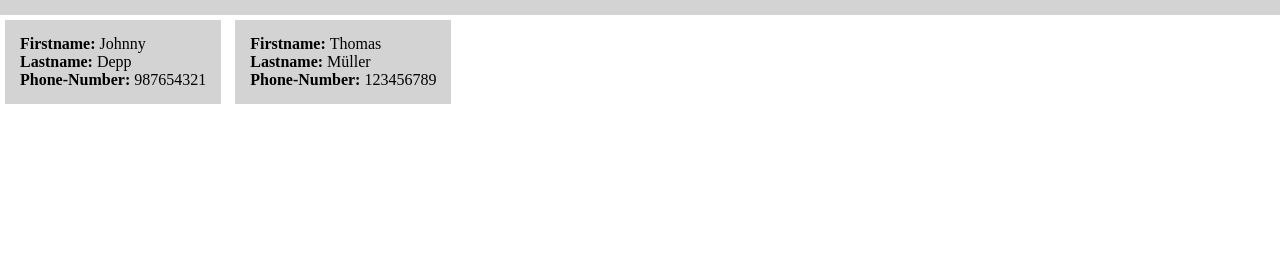
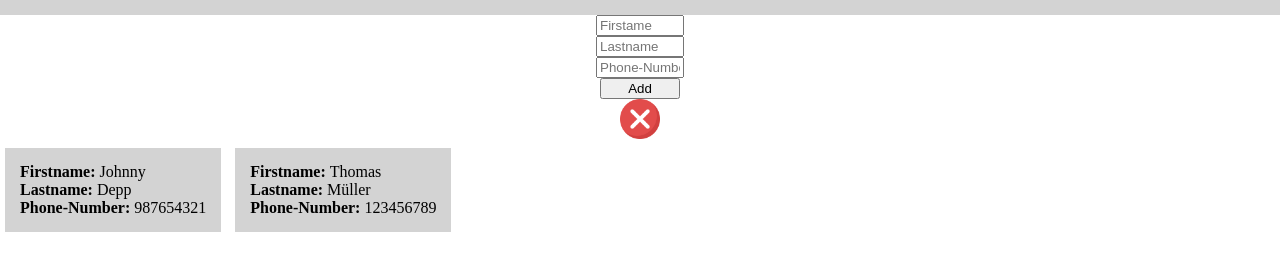
Before and after one commit to oCVamous/CRUD-App, a plain HTML site: page index.html in a window 1280 px wide. Both pictures are taken after a click on the picture 1089 px from the left and 39 px from the top of the page. Shown: the part 65-336 px from the top of the page. Drawn offline with Linux system fonts and the light colour scheme.

Commit message:
some styling

```diff
--- a/index.html
+++ b/index.html
@@ -4,7 +4,7 @@
     <meta charset="UTF-8">
     <meta http-equiv="X-UA-Compatible" content="IE=edge">
     <meta name="viewport" content="width=device-width, initial-scale=1.0">
-    <title>Kontaktbuch</title>
+    <title>Contacts</title>
 
     <script src="script.js"></script>
     <link rel="stylesheet" href="style.css">
--- a/script.js
+++ b/script.js
@@ -36,10 +36,24 @@ function addUser() {
 
 function templateNewUser() {
     document.getElementById('newUser').classList.remove('d-none');
-    return `
-        <input placeholder="name" id="newFirstName" type="text">
-        <input placeholder="name" id="newLastName type="text">
-        <input placeholder="name" id="newPhoneNumber" type="text">
-        <button>Add</button>
+    let newUser = document.getElementById('newUser');
+    newUser.innerHTML +=
+    `   <div id="firstname-box">
+            <input class="input" placeholder="Firstame" id="newFirstName" type="text">
+        </div>
+
+        <div id="lastname-box">
+            <input class="input" placeholder="Lastname" id="newLastName type="text">
+        </div>
+
+        <div id="phoneNumber-box">
+            <input class="input" placeholder="Phone-Number" id="newPhoneNumber" type="text">
+        </div>
+
+        <button class="input" >Add</button>
+
+        <div id="close-box">
+            <img onclick="addUser()" class="icon" src="img/cancel.png" alt="">
+        </div>
     `;
 }
--- a/style.css
+++ b/style.css
@@ -12,6 +12,7 @@ body {
 
 .icon {
     height: 40px;
+    width: 40px;
 }
 
 .icon:hover {
@@ -33,3 +34,14 @@ body {
 #person-card:hover {
     border: 5px solid gray;
 }
+
+#newUser {
+    display: flex;
+    justify-content: center;
+    flex-direction: column;
+    align-items: center;
+}
+
+.input {
+    width: 80px;;
+}
```
Also changed, not shown: img/cancel.png (added).
